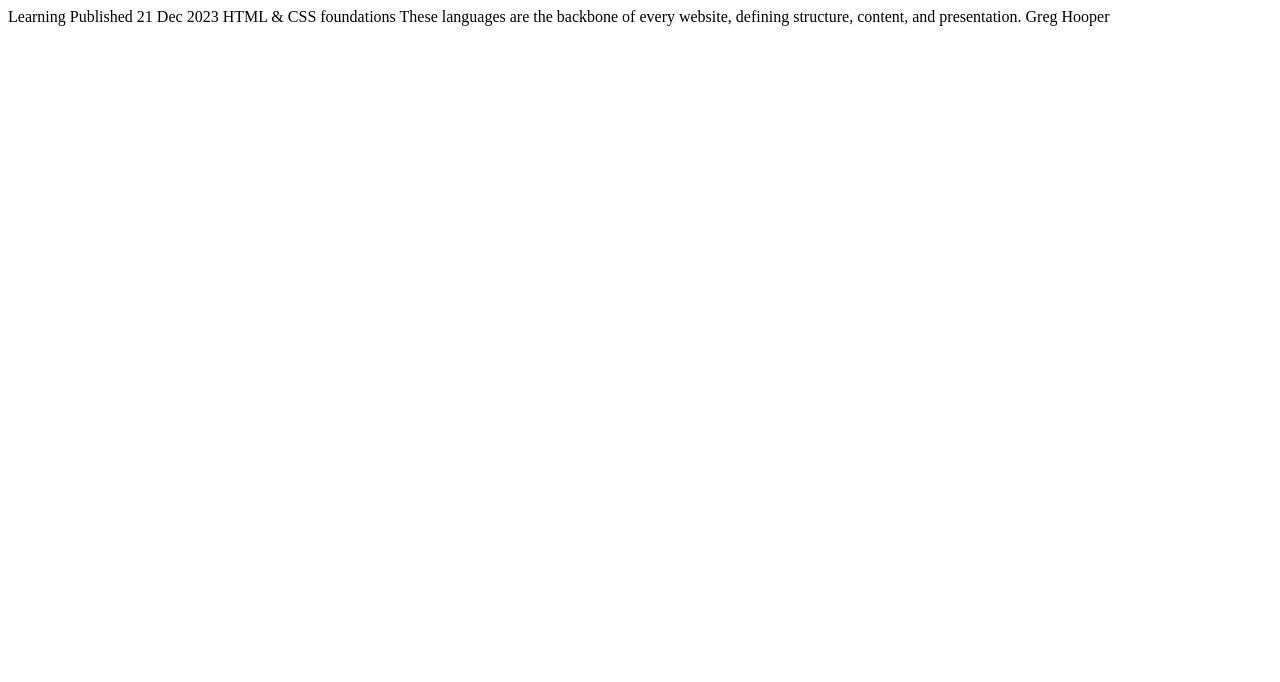
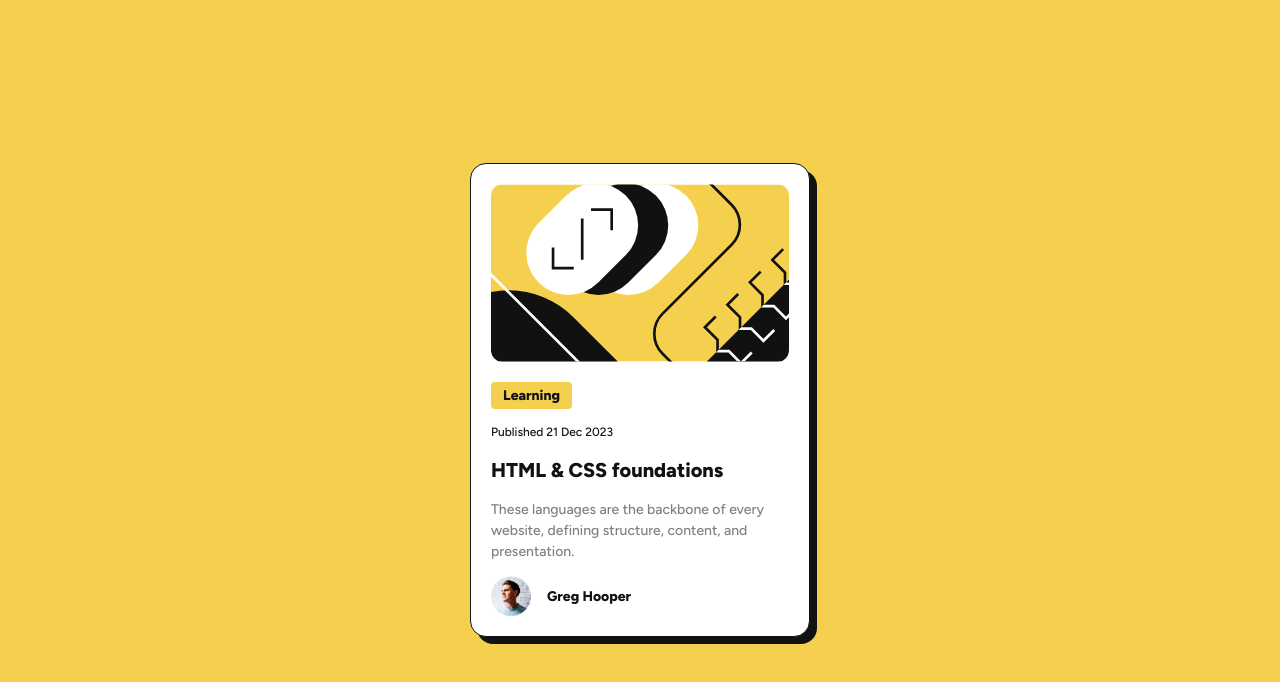
Before and after one commit to FemiDavids/fm-blog-preview-card, a plain HTML site: page index.html in a window 1280 px wide. Drawn offline with Linux system fonts and the light colour scheme.

Commit message:
html v1.0 and Css v1.0

```diff
--- a/index.html
+++ b/index.html
@@ -26,8 +26,32 @@
     <title>Frontend Mentor | Blog preview card</title>
   </head>
   <body>
-    Learning Published 21 Dec 2023 HTML & CSS foundations These languages are
-    the backbone of every website, defining structure, content, and
-    presentation. Greg Hooper
+    <main>
+      <article class="blog-card">
+        <img
+          class="blog-card__img"
+          src="/assets/images/illustration-article.svg"
+          alt="an illustration of a blog article"
+        />
+
+        <div class="blog-card__content">
+          <p class="blog-card__category">Learning</p>
+          <p class="blog-card__date">Published 21 Dec 2023</p>
+          <a href="#" class="blog-card__title">HTML & CSS foundations</a>
+          <p class="blog-card__description">
+            These languages are the backbone of every website, defining
+            structure, content, and presentation.
+          </p>
+          <div class="blog-card__author">
+            <img
+              class="avatar"
+              src="/assets/images/image-avatar.webp"
+              alt="an image of greg hooper"
+            />
+            <p class="name">Greg Hooper</p>
+          </div>
+        </div>
+      </article>
+    </main>
   </body>
 </html>
--- a/style.css
+++ b/style.css
@@ -0,0 +1,154 @@
+/* general styling  */
+
+:root {
+  /* colors  */
+  --clr-primary: hsl(47, 88%, 63%);
+
+  --clr-neutral-white: hsl(0, 0%, 100%);
+  --clr-neutral-grey: hsl(0, 0%, 50%);
+  --clr-neutral-black: hsl(0, 0%, 7%);
+
+  /* typography  */
+  --ff-base: "Figtree", sans-serif;
+
+  --fs-12: 1.2rem;
+  --fs-14: 1.4rem;
+  --fs-16: 1.6rem;
+  --fs-18: 1.8rem;
+  --fs-20: 2rem;
+
+  --fw-medium: 500;
+  --fw-extrabold: 800;
+}
+
+/* css reset from josh comeau */
+* {
+  margin: 0;
+  padding: 0;
+  box-sizing: border-box;
+}
+
+html {
+  font-size: 62.5%;
+}
+
+img,
+picture,
+video,
+canvas,
+svg {
+  display: block;
+  max-width: 100%;
+}
+
+h1,
+h2,
+h3 {
+  line-height: 1;
+}
+
+p,
+h1,
+h2,
+h3,
+h4,
+h5,
+h6 {
+  overflow-wrap: break-word;
+}
+
+input,
+button,
+textarea,
+select {
+  font: inherit;
+}
+
+body {
+  font-family: var(--ff-base);
+  font-size: var(--fs-14);
+  font-weight: var(--fw-medium);
+  line-height: 1.5;
+  color: var(--clr-neutral-black);
+
+  background-color: var(--clr-primary);
+  min-height: 100vh;
+  display: grid;
+  place-content: center;
+}
+
+@media (max-width: 560px) {
+  body {
+    margin: 1.6rem;
+  }
+}
+
+/* blog card styling */
+.blog-card {
+  padding: 2rem;
+  background-color: var(--clr-neutral-white);
+  border-radius: 1.6rem;
+  border: 1px solid var(--clr-neutral-black);
+  display: grid;
+  row-gap: 2rem;
+
+  max-width: 34rem;
+
+  box-shadow: 7px 7px 0 0 var(--clr-neutral-black);
+}
+
+.blog-card__img {
+  border-radius: 1.2rem;
+}
+
+.blog-card__content {
+  display: grid;
+  row-gap: 1.4rem;
+}
+
+.blog-card__category {
+  padding: 0.3rem 1.2rem;
+  background-color: var(--clr-primary);
+  border-radius: 0.4rem;
+  font-weight: var(--fw-extrabold);
+  width: fit-content;
+  color: var(--clr-neutral-black);
+}
+
+.blog-card__date {
+  font-size: var(--fs-12);
+}
+
+.blog-card__title:link,
+.blog-card__title:visited {
+  text-decoration: none;
+  color: var(--clr-neutral-black);
+  cursor: pointer;
+
+  font-size: var(--fs-20);
+  font-weight: var(--fw-extrabold);
+}
+
+.blog-card__title:hover,
+.blog-card__title:active {
+  color: var(--clr-primary);
+}
+
+.blog-card__description {
+  color: var(--clr-neutral-grey);
+}
+
+.blog-card__author {
+  display: flex;
+  gap: 1.6rem;
+  align-items: center;
+}
+
+.blog-card__author img {
+  height: 4rem;
+  width: 4rem;
+}
+
+.blog-card__author .name {
+  font-weight: var(--fw-extrabold);
+}
```
